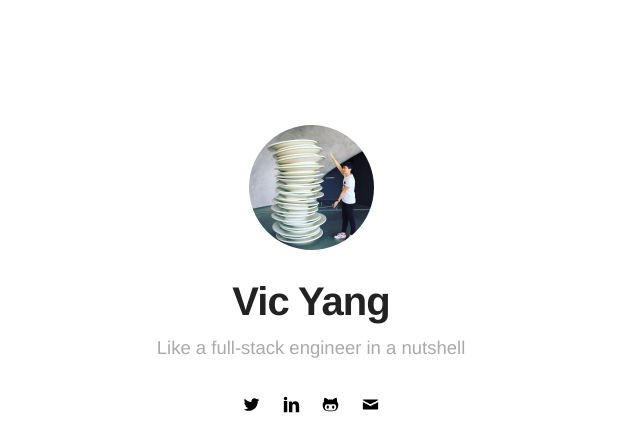
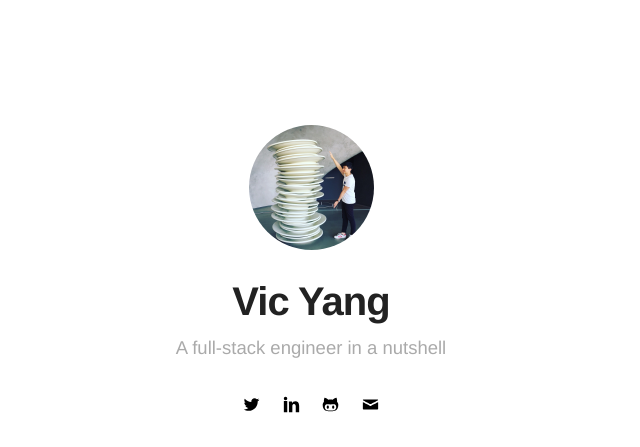
Before and after one commit to vrootic/portfolio, a Jekyll site: the page built from index.html, in a window 1280 px wide. Shown: the top 447 px of the page, without its empty margins (329-969 px from the left). Built offline with Jekyll 4.4.1, drawn with Linux system fonts in a browser that asks for light colours.

Commit message:
Update typos

```diff
--- a/_config.yml
+++ b/_config.yml
@@ -1,6 +1,6 @@
 # main text of home
 name: Vic Yang
-bio: Like a full-stack engineer in a nutshell
+bio: A full-stack engineer in a nutshell
 
 # twitter summary info
 description: A blog about technology and stuff related
@@ -54,7 +54,7 @@ email: vrootic@gmail.com
 authors:
     vicyang:
         name: Vic Yang
-        bio: Like a full-stack engineer in a nutshell
+        bio: A full-stack engineer in a nutshell
         external-image: false
         picture: assets/images/profile.jpg
         twitter: vrootic
```
